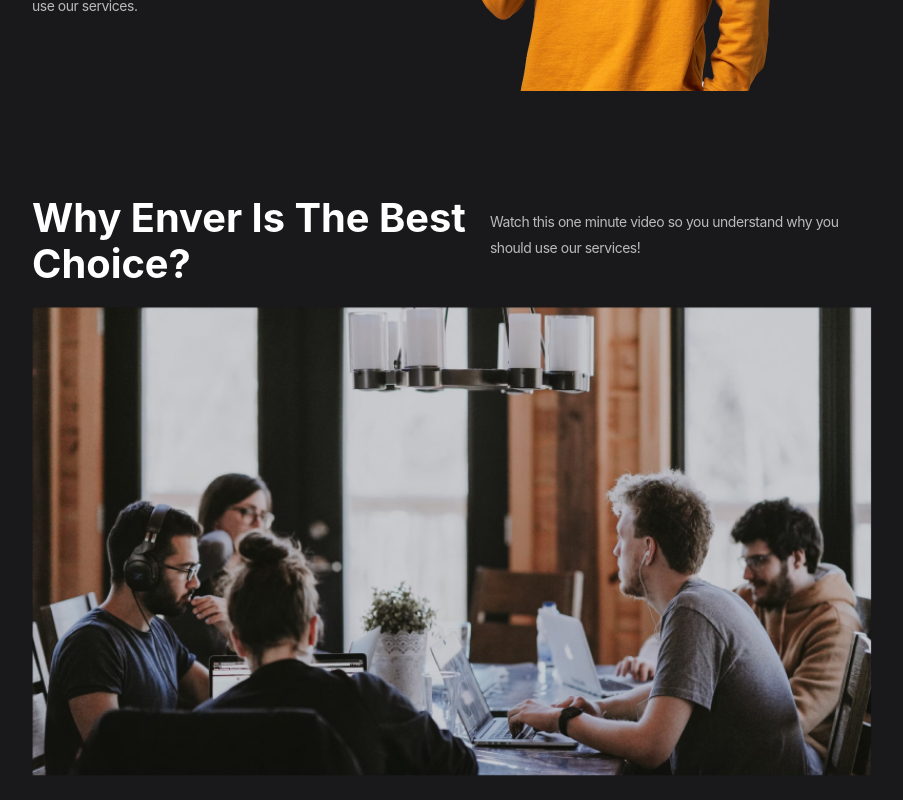
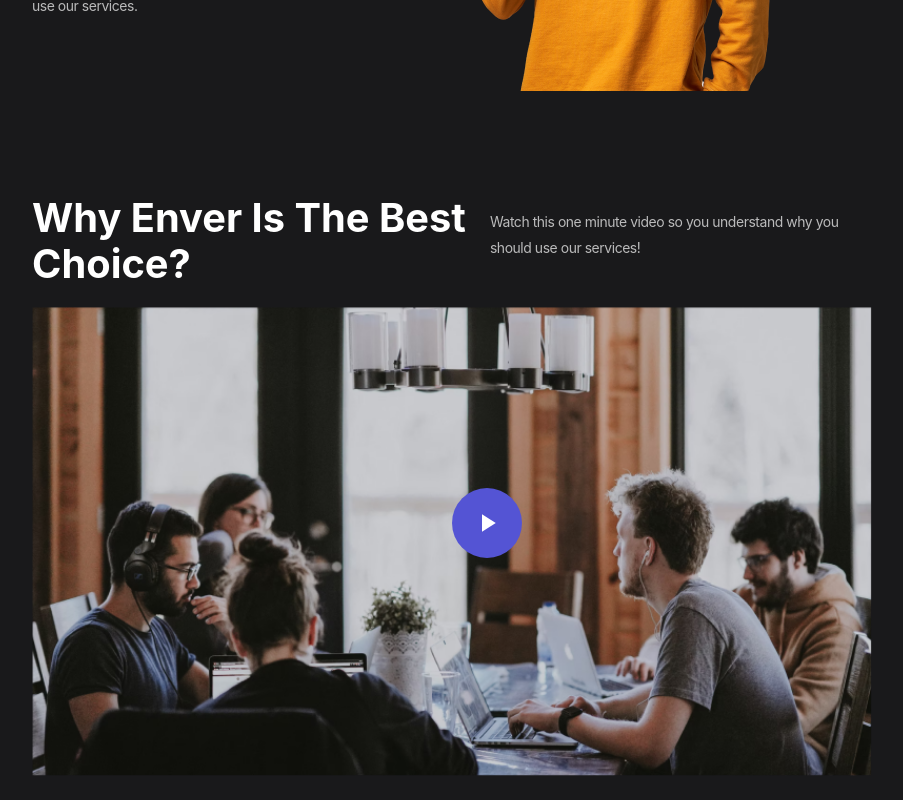
Before and after one commit to tawsifhye/agency-react-sass, a React (Create React App) app: page / in a window 1280 px wide. Shown: the part 530-1330 px from the top of the page, without its empty margins (188-1091 px from the left). Built offline with nearby package versions, Linux system fonts and the light colour scheme.

Commit message:
play button added to why enver

```diff
--- a/src/Components/WhyEnver.js
+++ b/src/Components/WhyEnver.js
@@ -1,4 +1,5 @@
 import React from 'react';
+import { MdPlayArrow } from "react-icons/md";
 import '../Styles/WhyEnver.scss'
 import meeting_img from '../images/image4.png'
 const WhyEnver = () => {
@@ -13,6 +14,7 @@
                 </p>
             </div>
             <img src={meeting_img} alt="" />
+            <MdPlayArrow className="play-icon" />
         </div>
     );
 };
--- a/src/Styles/WhyEnver.scss
+++ b/src/Styles/WhyEnver.scss
@@ -3,6 +3,7 @@
 .why-enver{
     @extend .container;
     margin-top: 100px;
+  position: relative;
     div{
         display: flex;
         justify-content: space-between;
@@ -20,4 +21,15 @@
      margin-top: 20px;
      width: 100%;
  }
+ .play-icon{
+    color: white;
+    font-size: 30px;
+    position: absolute;
+    top: 50%;
+    left: 50%;
+    background-color: $indigo_color;
+    padding: 20px;
+    border-radius: 50%;
 }
+
+}
```
